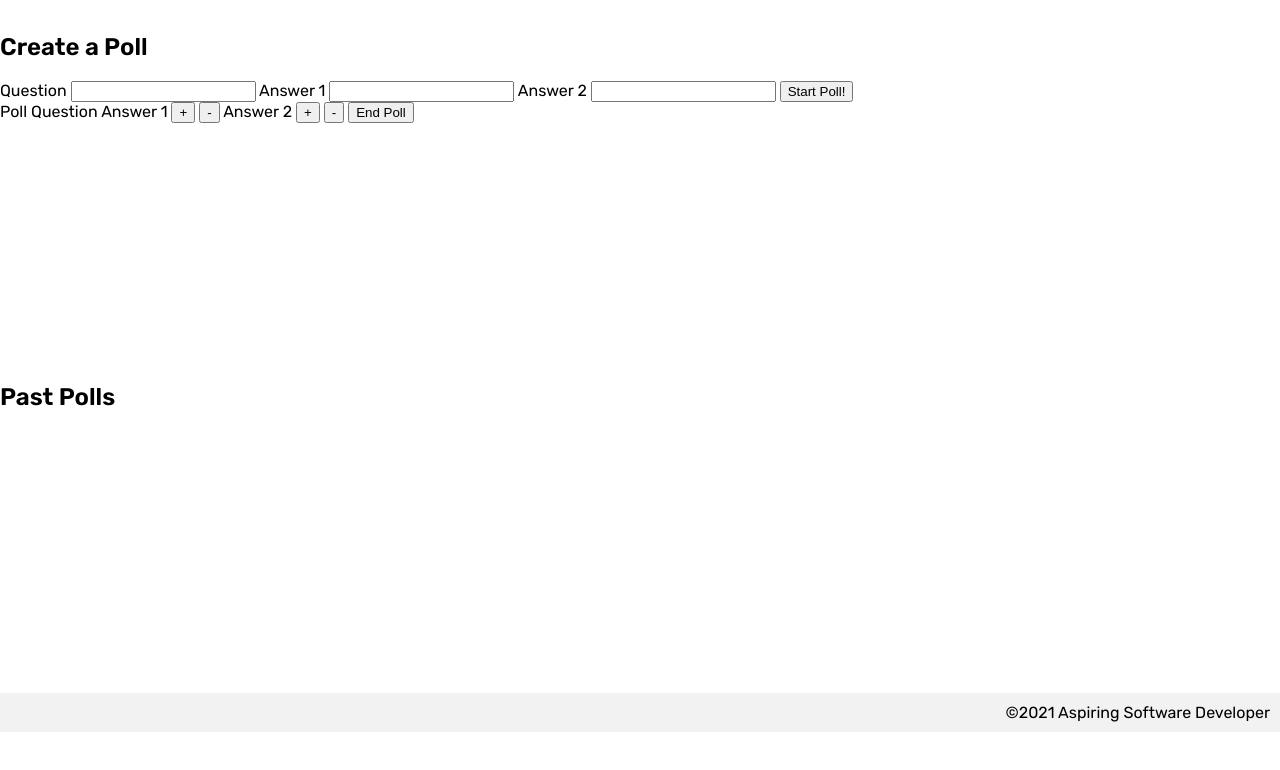
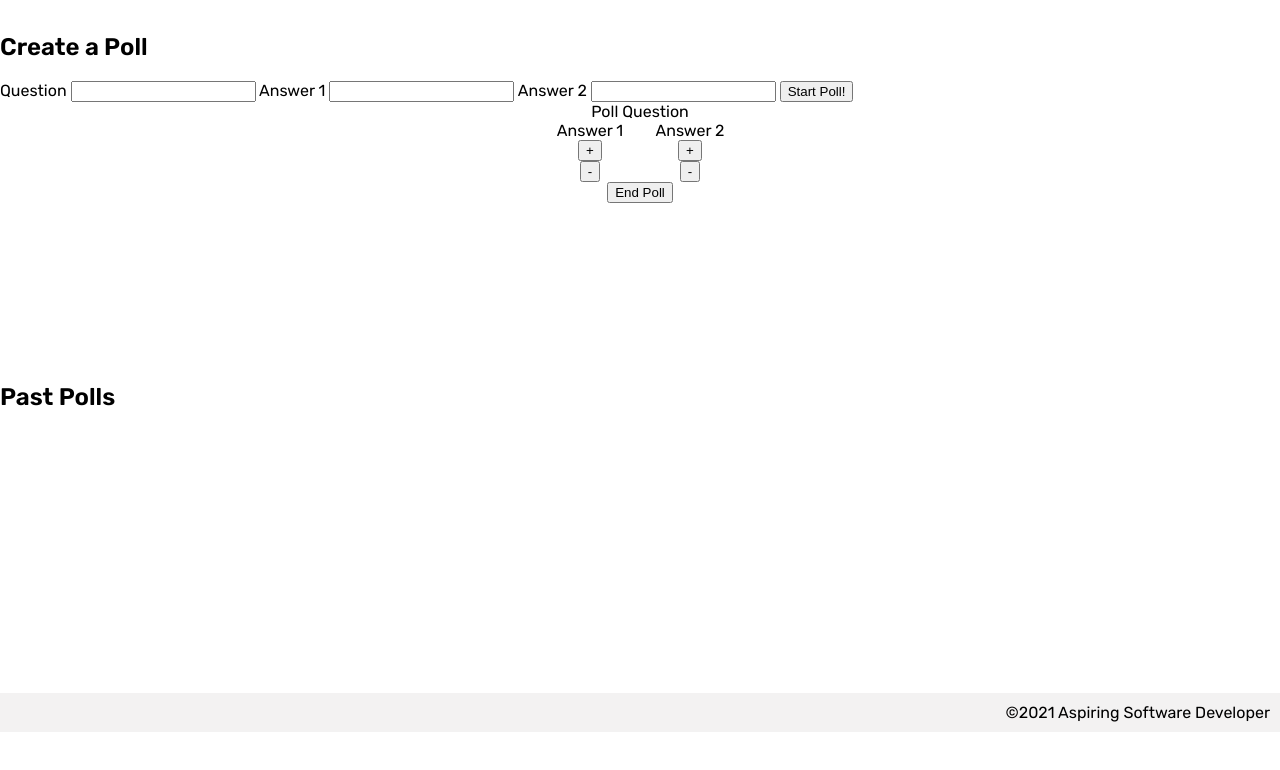
Before and after one commit to Jmart5564/poll-maker, a plain HTML site: page index.html in a window 1280 px wide. Shown: the part 68-838 px from the top of the page. Drawn offline with Linux system fonts and the light colour scheme.

Commit message:
CSS grid working

```diff
--- a/index.html
+++ b/index.html
@@ -46,14 +46,14 @@
 
             <section id="active-poll">
                 <div class="poll controls">
-                    <span class="poll-question">Poll Question</span>
-                    <span class="answer-1">Answer 1</span>
-                    <button class="answer1-add-vote">+</button>
-                    <button class="answer1-remove-vote">-</button>
-                    <span class="answer-2">Answer 2</span>
-                    <button class="answer2-add-vote">+</button>
-                    <button class="answer2-remove-vote">-</button>
-                    <button class="end-poll-button">End Poll</button>
+                    <span class="poll question">Poll Question</span>
+                    <span class="answer one">Answer 1</span>
+                    <button class="answer1 add vote">+</button>
+                    <button class="answer1 remove vote">-</button>
+                    <span class="answer two">Answer 2</span>
+                    <button class="answer2 add-vote">+</button>
+                    <button class="answer2 remove vote">-</button>
+                    <button class="end poll button">End Poll</button>
                 </div>
             </section>
         </section>
--- a/styles/home.css
+++ b/styles/home.css
@@ -15,45 +15,54 @@ main {
     grid-area: 'past-polls';
 }
 
+/* #active-poll {
+    display: grid;
+} */
+
 .poll.controls {
+    display: grid;
+    justify-content: center;
+    justify-items: center;
+    grid-template-columns: 100px 100px;
+    grid-template-rows: auto;
     grid-template-areas:
-        'poll-question  poll-question'
-        'answer-1   answer-2'
-        'answer1-add-vote   answer2-add-vote'
-        'answer1-remove-vote   answer2-remove-vote'
-        'end-poll-button   end-poll-button'
+        'poll-question       poll-question'
+        'answer-1            answer-2'
+        'answer1-add-vote    answer2-add-vote'
+        'answer1-remove-vote answer2-remove-vote'
+        'end-poll-button     end-poll-button'
     ;
 
 }
 
-.poll-question {
+.poll.question {
     grid-area: poll-question;
 }
 
-.answer-1 {
+.answer.one {
     grid-area: answer-1;
 }
 
-.answer-2 {
+.answer.two {
     grid-area: answer-2;
 }
 
-.answer1-add-vote {
+.answer1.add.vote {
     grid-area: answer1-add-vote;
 }
 
-.answer2-add-vote {
+.answer2.add.vote {
     grid-area: answer2-add-vote;
 }
 
-.answer1-remove-vote {
+.answer1.remove.vote {
     grid-area: answer1-remove-vote;
 }
 
-.answer2-remove-vote {
+.answer2.remove.vote {
     grid-area: answer2-remove-vote;
 }
 
-.end-poll-button {
+.end.poll.button {
     grid-area: end-poll-button;
 }
```
